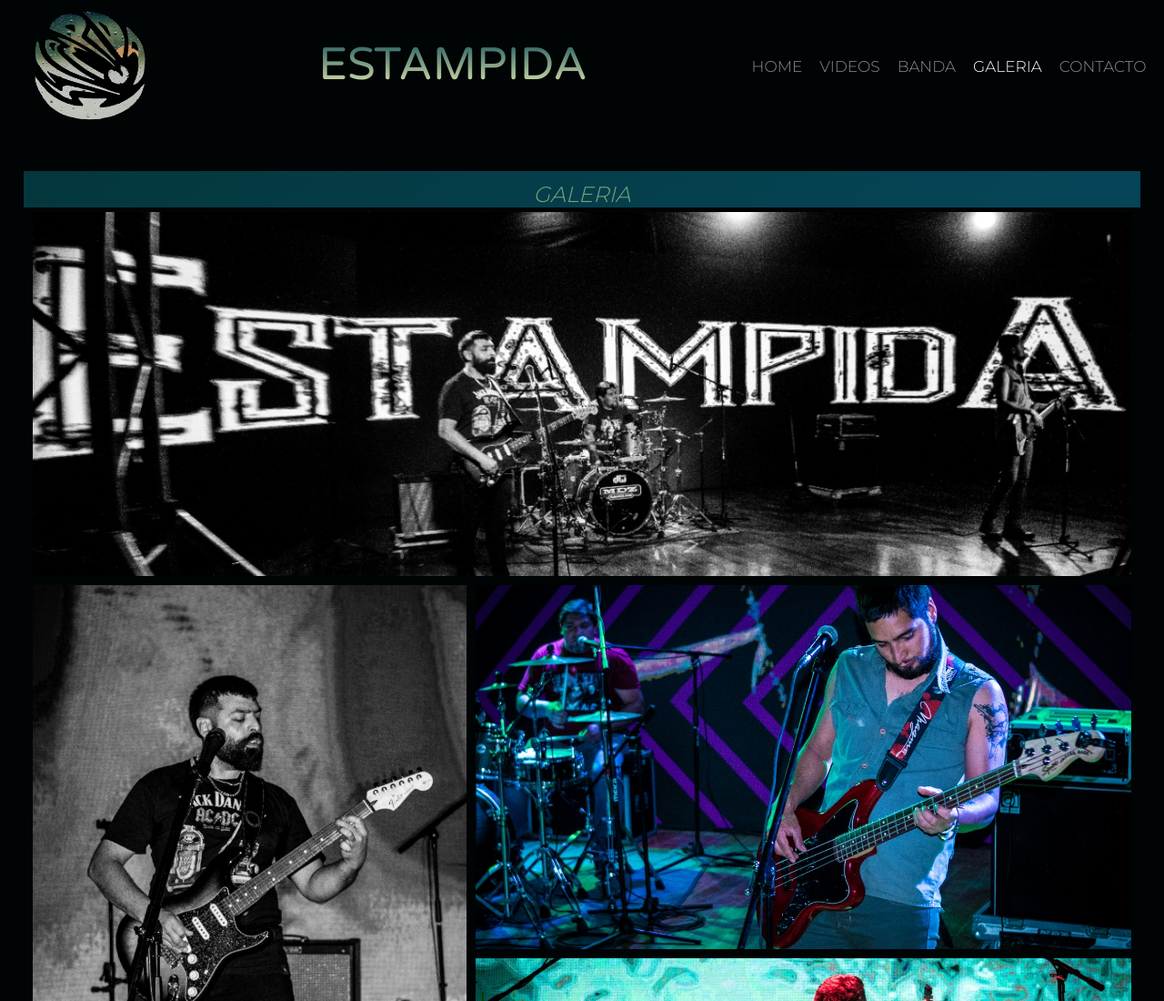
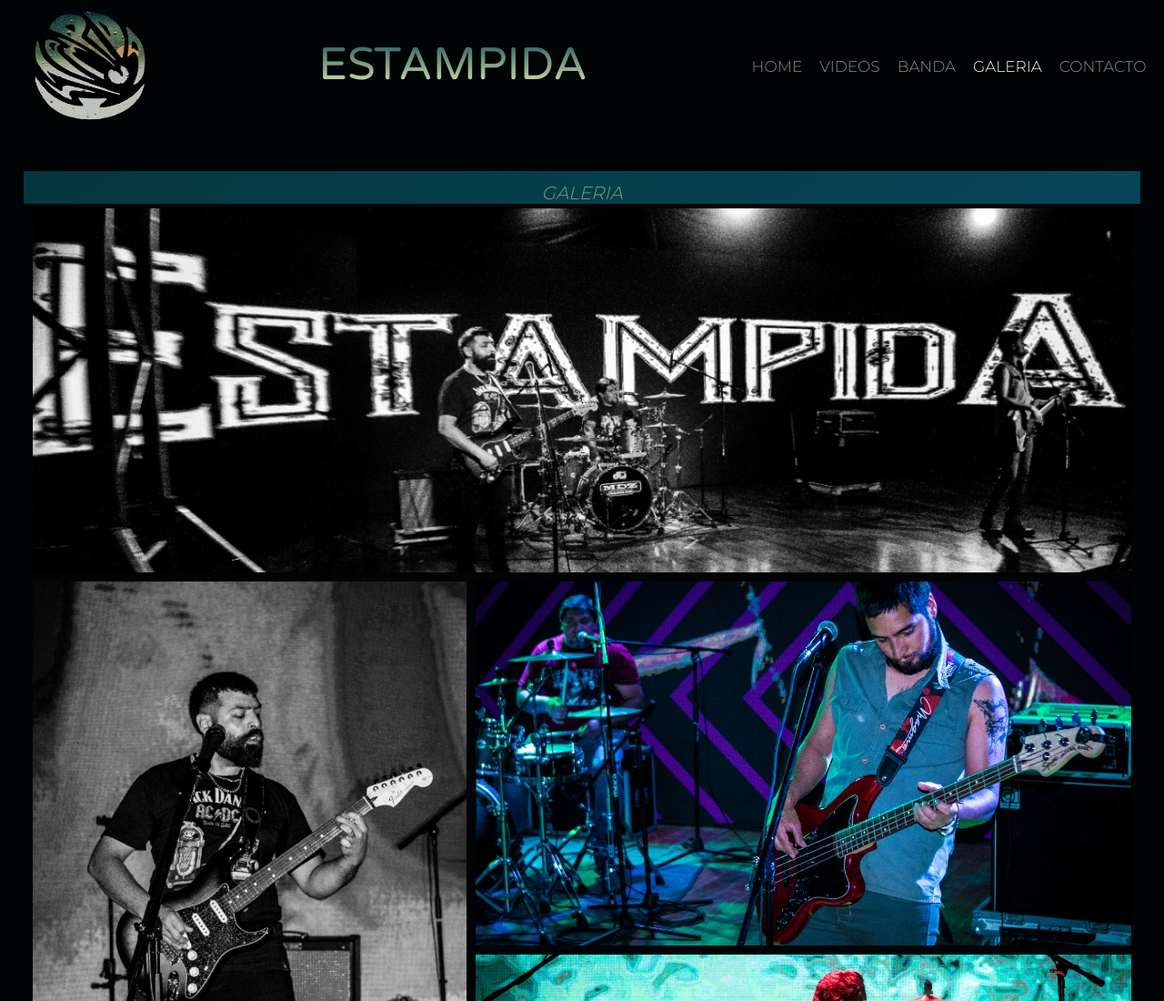
Before and after one commit to MisatoEve/estampida, a website: page page/galeria.html in a window 1280 px wide. Shown: the top 1100 px of the page at 91% size. Drawn offline with nearby package versions, Linux system fonts and the light colour scheme; no server answers.

Commit message:
entrega final con ajuste

```diff
--- a/page/galeria.html
+++ b/page/galeria.html
@@ -43,7 +43,7 @@
 <!-- ▼MAIN-->
 <main class="main__principal">
     <section class="main__galeria--texto">
-      <h3 class="letraColor">GALERIA</h3>
+      <h2 class="letraColor">GALERIA</h3>
       <div class="grid-layout">
           <article class="grid-item1"><img class="grid__img" src="../multimedios/galeria1.jpeg" alt="escenario"></article>
           <article class="grid-item2"><img class="grid__img" src="../multimedios/galeria2.jpeg" alt="mendorock nicolas"></article>
```
